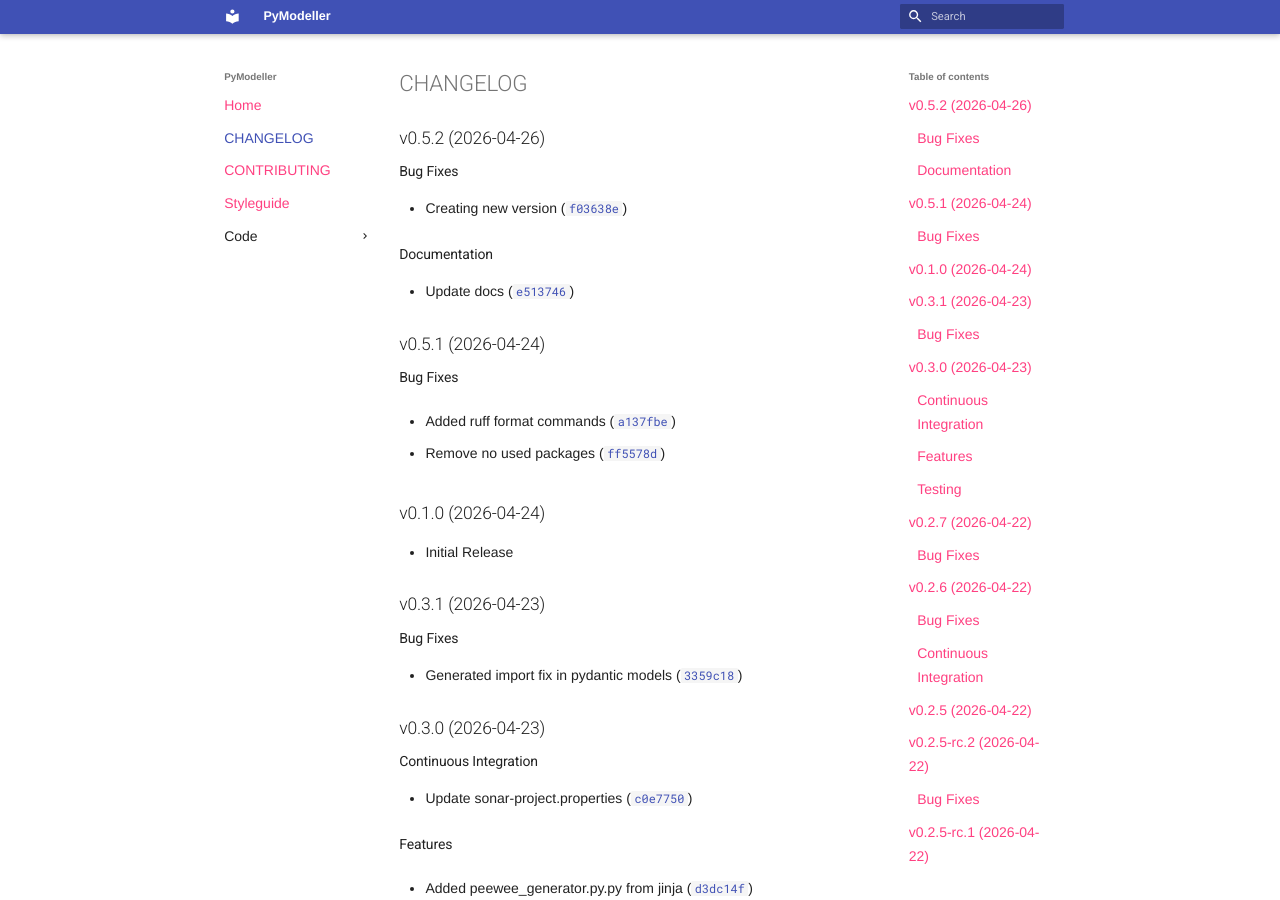
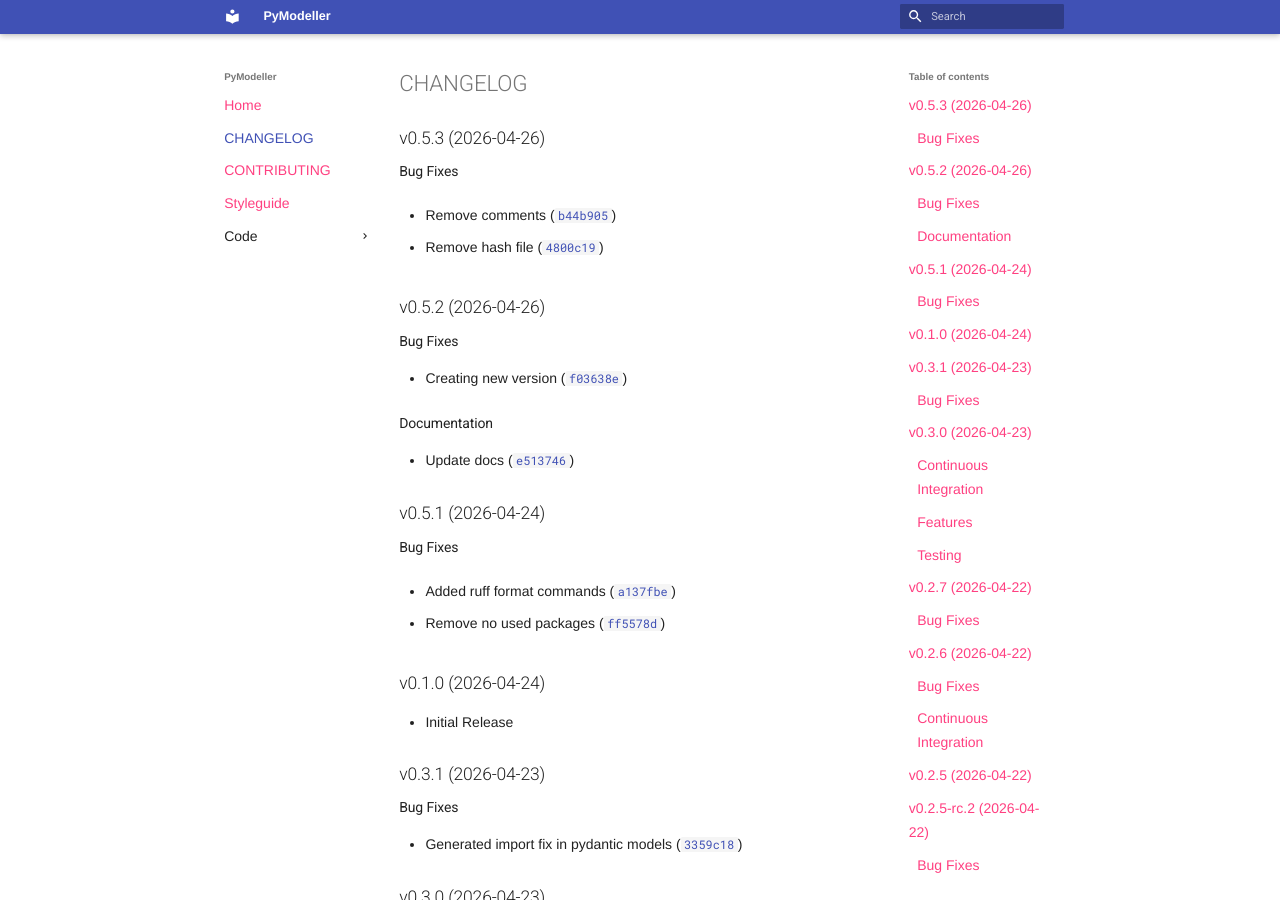
Before and after one commit to pymodeller/PyModeller, an MkDocs documentation site: the page built from docs/CHANGELOG.md, in a window 1280 px wide and 900 px high. Built offline with MkDocs 1.6.1 and Material for MkDocs 9.7.7, drawn with Linux system fonts in a browser that asks for light colours; nearby versions of some CDN libraries; library files that are not in the unit come from our copies; plug-ins that fetch from the network failed and are left out.

Commit message:
0.5.3
Automatically generated by python-semantic-release

```diff
--- a/docs/CHANGELOG.md
+++ b/docs/CHANGELOG.md
@@ -1,6 +1,17 @@
 # CHANGELOG
 
 <!-- version list -->
+
+## v0.5.3 (2026-04-26)
+
+### Bug Fixes
+
+- Remove comments
+  ([`b44b905`](https://github.com/pymodeller/PyModeller/commit/b44b905112ae3ba8c7113ec7121f9123fe1fce4c))
+
+- Remove hash file
+  ([`4800c19`](https://github.com/pymodeller/PyModeller/commit/4800c199ef4e0c408f321dc88d7c18a1abf9af1b))
+
 
 ## v0.5.2 (2026-04-26)
 
--- a/pyproject.toml
+++ b/pyproject.toml
@@ -1,6 +1,6 @@
 [project]
 name = "pymodeller"
-version = "0.5.2"
+version = "0.5.3"
 description = "A package that reads models from YAML and creates Pydantic models"
 readme = "README.md"
 license = { file = "LICENSE" }
--- a/src/pymodeller/__init__.py
+++ b/src/pymodeller/__init__.py
@@ -1 +1 @@
-__version__ = "0.5.2"
+__version__ = "0.5.3"
```
